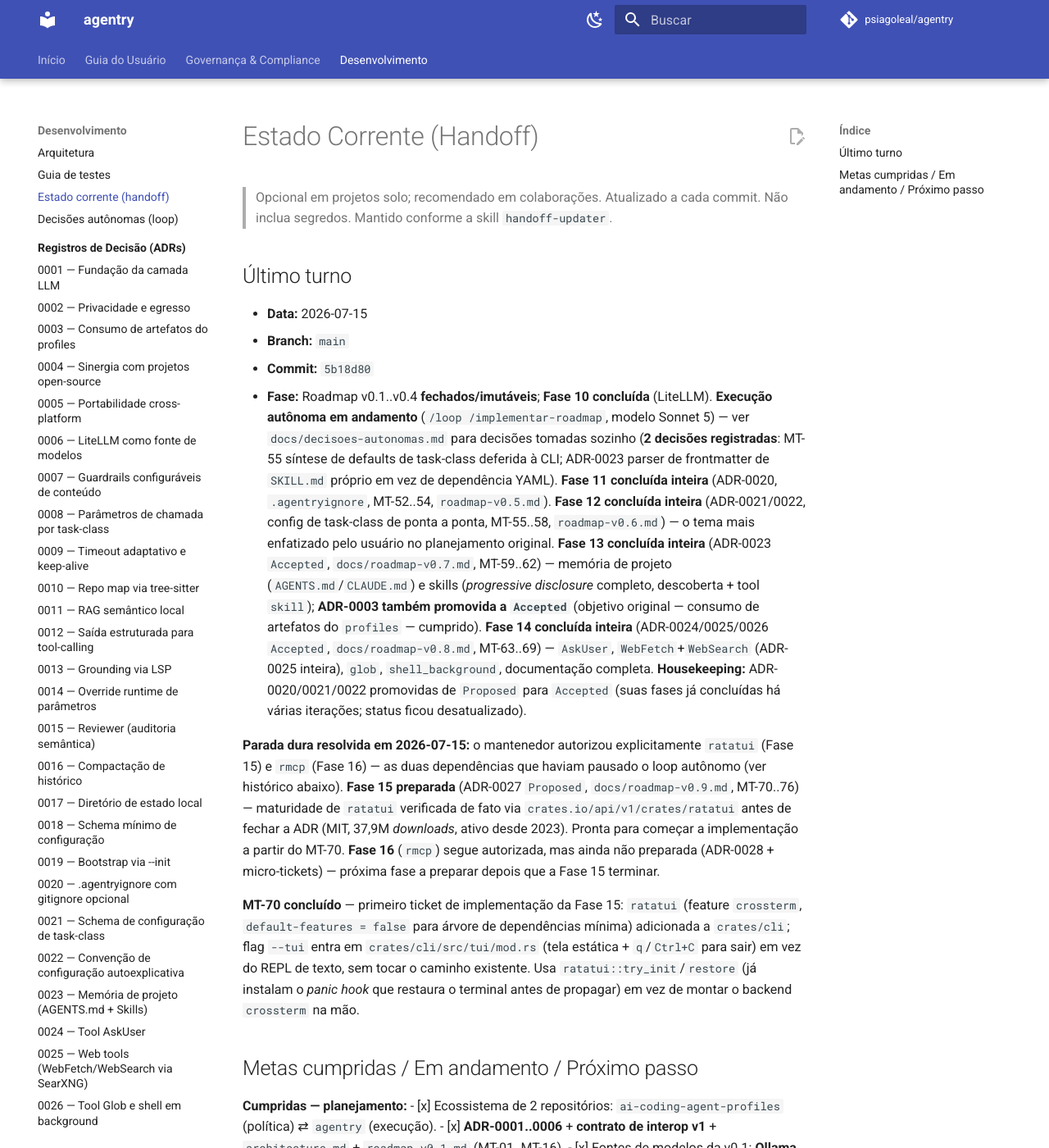
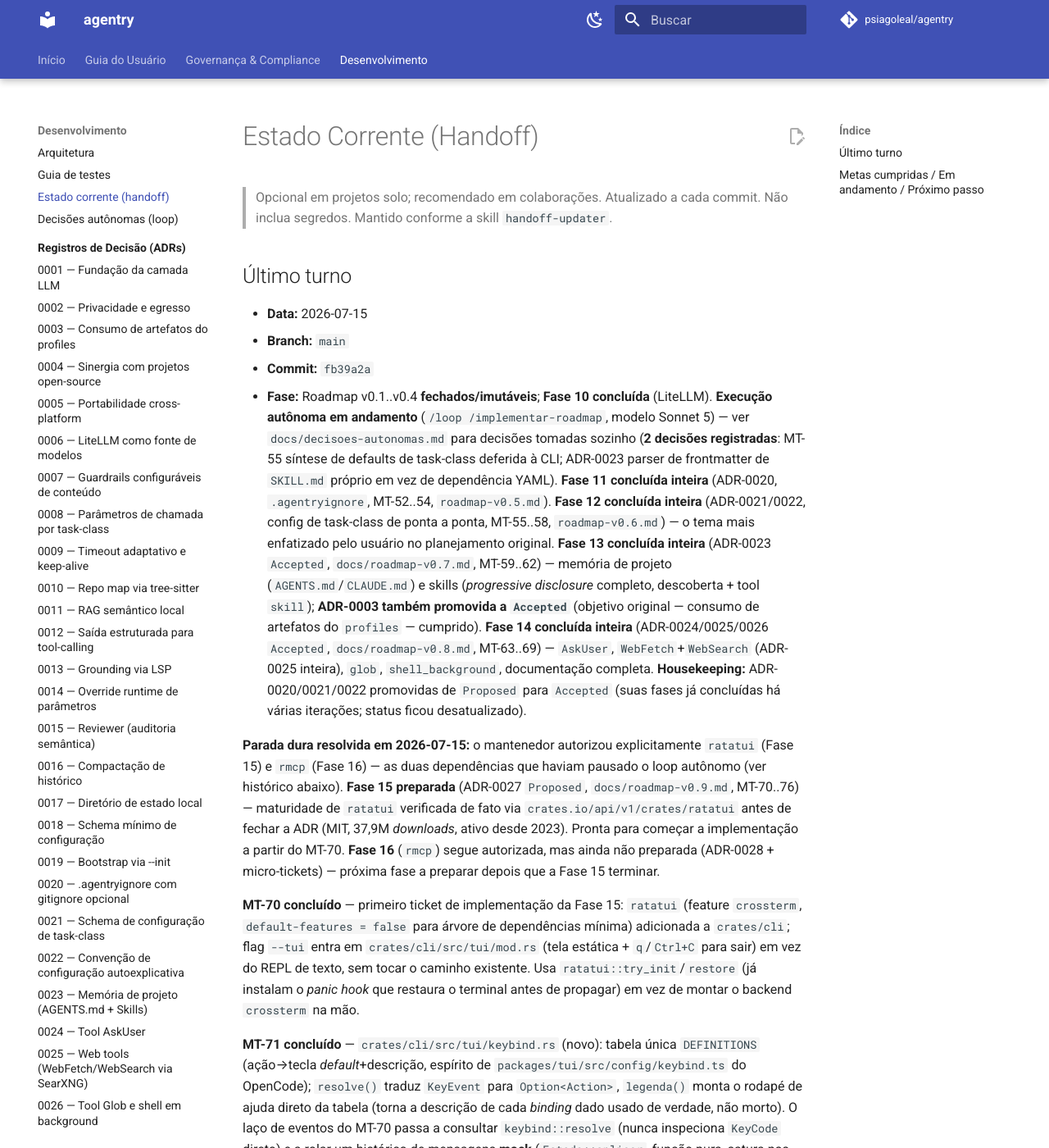
Before and after one commit to psiagoleal/agentry, an MkDocs documentation site: the page built from docs/CURRENT-STATE.md, in a window 1280 px wide and 1400 px high. Shown: the whole window at 82% size. Built offline with MkDocs 1.6.1 and Material for MkDocs 9.7.7, drawn with Linux system fonts in a browser that asks for light colours; comment, search, counter and statistics services are not loaded; some of the changed text lies outside the part shown.

Commit message:
docs(handoff): marca MT-71 concluído; próximo passo é o MT-72

```diff
--- a/docs/CURRENT-STATE.md
+++ b/docs/CURRENT-STATE.md
@@ -9,7 +9,7 @@
 
 - **Data:** 2026-07-15
 - **Branch:** `main`
-- **Commit:** `5b18d80`
+- **Commit:** `fb39a2a`
 - **Fase:** Roadmap v0.1..v0.4 **fechados/imutáveis**; **Fase 10 concluída** (LiteLLM).
   **Execução autônoma em andamento** (`/loop /implementar-roadmap`, modelo Sonnet 5) — ver
   `docs/decisoes-autonomas.md` para decisões tomadas sozinho (**2 decisões registradas**:
@@ -40,6 +40,14 @@
   para sair) em vez do REPL de texto, sem tocar o caminho existente. Usa
   `ratatui::try_init`/`restore` (já instalam o *panic hook* que restaura o terminal antes de
   propagar) em vez de montar o backend `crossterm` na mão.
+
+  **MT-71 concluído** — `crates/cli/src/tui/keybind.rs` (novo): tabela única `DEFINITIONS`
+  (ação→tecla *default*+descrição, espírito de `packages/tui/src/config/keybind.ts` do
+  OpenCode); `resolve()` traduz `KeyEvent` para `Option<Action>`, `legenda()` monta o rodapé de
+  ajuda direto da tabela (torna a descrição de cada *binding* dado usado de verdade, não morto).
+  O laço de eventos do MT-70 passa a consultar `keybind::resolve` (nunca inspeciona `KeyCode`
+  direto) e a rolar um histórico de mensagens **mock** (`Estado::aplicar`, função pura, satura
+  nos limites) via `↑`/`k`/`↓`/`j` — prova a navegação antes do *streaming* real (MT-72).
 
 ## Metas cumpridas / Em andamento / Próximo passo
 
@@ -908,12 +916,33 @@
   sozinha (processo não trava, sem *escape sequence* vazando). `cargo build --release` limpo
   com a dependência nova.
 
+- [x] **MT-71** — `crates/cli/src/tui/keybind.rs` (novo): tabela única `DEFINITIONS`
+  (ação→tecla *default*+descrição, mesmo espírito de
+  `packages/tui/src/config/keybind.ts` do OpenCode); `resolve()` traduz `KeyEvent` para
+  `Option<Action>` consultando a tabela (tecla sem ação mapeada é `None`, não erro — mesmo
+  padrão do MT-14); `legenda()` monta o rodapé de ajuda direto da tabela (dedupe por ação) — o
+  campo `description` fica de fato usado, não morto (clippy `dead_code` pego na primeira
+  rodada, corrigido assim em vez de `#[allow]`). `crates/cli/src/tui/mod.rs`: laço de eventos
+  passa a chamar `keybind::resolve` em vez de inspecionar `KeyCode` direto (a mudança de escopo
+  do ticket: widgets nunca leem tecla bruta); histórico de mensagens **mock** (`MENSAGENS_MOCK`
+  — troca pelo histórico real da `Session` fica para o MT-72) fica rolável via
+  `Estado::aplicar` (função pura, `ScrollUp`/`ScrollDown` saturam nos limites, `Quit` não
+  altera o estado). 9 testes novos (tabela sem conflito de tecla *default*, resolução cobre
+  todas as entradas, tecla desconhecida não é erro, evento de *release* ignorado, legenda sem
+  duplicata; navegação: topo/fim saturam, scroll para cima/baixo, `Quit` não muda o estado).
+  Smoke-test manual do binário `--release` via `tmux`: histórico e rodapé (legenda gerada pela
+  tabela) renderizam certo, `j` desce duas linhas visíveis, `q` sai com código 0 e terminal
+  restaurado.
+
 **Em andamento:** nada pendente — árvore de trabalho limpa, tudo commitado.
 
-**Próximo passo:** **MT-71** (`docs/roadmap-v0.9.md`, `crates/cli/src/tui/keybind.rs` novo,
-`crates/cli/src/tui/mod.rs`) — tabela de *keybindings* (mapa único ação→tecla, mesmo espírito
-de `packages/tui/src/config/keybind.ts` do OpenCode) + navegação básica de um histórico ainda
-estático/mock (sem o agente real — isso é o MT-72), segundo ticket da Fase 15. Outros itens em
+**Próximo passo:** **MT-72** (`docs/roadmap-v0.9.md`, `crates/cli/src/tui/mod.rs`, novo
+`crates/cli/src/tui/chat.rs`) — view de chat com *streaming* real: conecta a TUI à
+`Session`/`Router` já construídos por `main()` (reaproveitados, não duplicados);
+`Session::run_streaming` roda numa *task* separada (`tokio::spawn`), o *callback* já genérico
+(desde o MT-10) envia cada `StreamEvent` (já `Clone`) por um `tokio::sync::mpsc` de volta ao
+laço de eventos, que passa a fazer `tokio::select!` entre eventos de terminal e eventos do
+canal — **nenhuma mudança em `crates/core`**, terceiro ticket da Fase 15. Outros itens em
 aberto, sem ticket: deploy do site MkDocs (GitHub Pages) — decisão explícita do usuário de não
 fazer ainda; CI multi-SO ainda não observado verde (falta um push que dispare a matriz);
 backlog independente do `ai-coding-agent-profiles` (ADRs 0001-0005 — RTK/OKF pendentes de
@@ -937,6 +966,7 @@
 
 | Data | Commit | Resumo | MT |
 |------|--------|--------|----|
+| 2026-07-15 | `fb39a2a` | MT-71: tabela de keybindings (mapa único) + navegação básica | MT-71 |
 | 2026-07-15 | `5b18d80` | MT-70: scaffold ratatui/crossterm + flag --tui + laço de eventos mínimo | MT-70 |
 | 2026-07-15 | `2e3916a` | ADR-0027: TUI via ratatui (autorizada pelo mantenedor); prepara a Fase 15 | — |
 | 2026-07-15 | `c87d458` | docs(handoff): fecha a Fase 14 inteira; loop autônomo parado (dependência nova exigida) | — |
```
Also changed, not shown: docs/roadmap-v0.9.md (+1 -1 lines).
